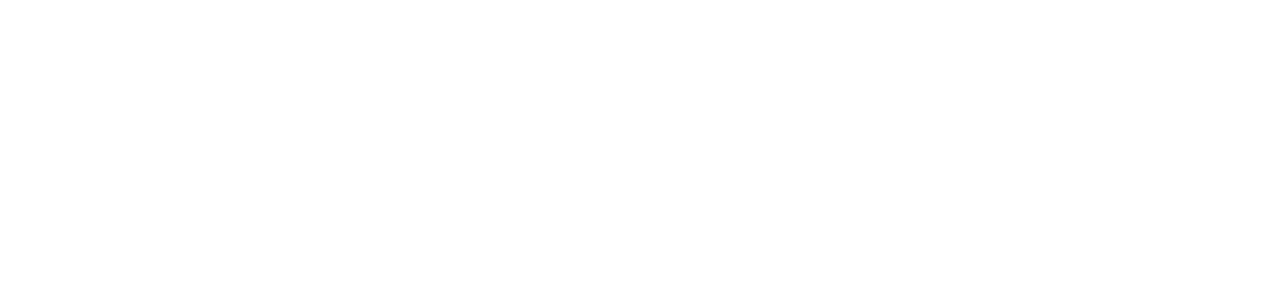
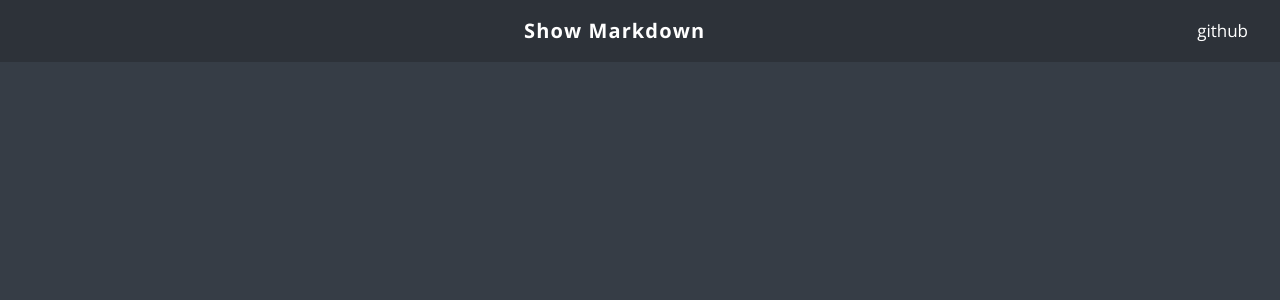
Before and after one commit to simon-dutka/show-markdown, a React (Create React App) app: page / in a window 1280 px wide. Shown: the top 300 px of the page. Built offline with nearby package versions, Linux system fonts and the light colour scheme.

Commit message:
feat: added navbar

```diff
--- a/src/App.js
+++ b/src/App.js
@@ -2,8 +2,14 @@
 
 import Navbar from './components/navbar/Navbar.js';
 
+import './app.scss';
+
 const App = () => {
-    return <></>;
+    return (
+        <>
+            <Navbar />
+        </>
+    );
 };
 
 export default App;
--- a/src/app.scss
+++ b/src/app.scss
@@ -21,7 +21,11 @@
 }
 
 body {
+    color: $white;
     font-size: 16px;
     font-weight: 400;
+    font-family: $openSans;
+
     scroll-behavior: smooth;
+    background: $gray;
 }
--- a/src/components/navbar/Navbar.js
+++ b/src/components/navbar/Navbar.js
@@ -0,0 +1,21 @@
+import React from 'react';
+import './navbar.scss';
+
+const navbar = () => {
+    return (
+        <nav className='navbar'>
+            <div className='navbar__container'>
+                <h1 className='navbar__title'>Show Markdown</h1>
+
+                <a
+                    className='navbar__link'
+                    href='https://github.com/simon-dutka/show-markdown'
+                >
+                    github
+                </a>
+            </div>
+        </nav>
+    );
+};
+
+export default navbar;
--- a/src/components/navbar/navbar.scss
+++ b/src/components/navbar/navbar.scss
@@ -0,0 +1,34 @@
+@import '../../index.scss';
+
+.navbar {
+    display: flex;
+    align-items: center;
+
+    height: 3.85rem;
+    width: 100%;
+    background: $darkBlue;
+
+    &__container {
+        display: flex;
+        align-items: center;
+        justify-content: space-between;
+
+        width: 95%;
+        margin: 0 auto;
+    }
+
+    &__title {
+        font-size: 1.25rem;
+        font-weight: 700;
+        letter-spacing: 0.07rem;
+
+        text-align: center;
+        margin: 0 auto;
+    }
+
+    &__link {
+        font-size: 1.0625rem;
+        font-weight: 400;
+        line-height: 1.4375rem;
+    }
+}
--- a/src/index.js
+++ b/src/index.js
@@ -1,7 +1,9 @@
-import React from 'react';
-import ReactDOM from 'react-dom';
+import { createRoot } from 'react-dom/client';
+import App from './App';
 
-import App from './App';
 import './index.scss';
 
-ReactDOM.render(<App />, document.getElementById('root'));
+const rootElement = document.getElementById('root');
+const root = createRoot(rootElement);
+
+root.render(<App />);
--- a/src/index.scss
+++ b/src/index.scss
@@ -1,6 +1,12 @@
 // Fonts
+@import url('https://fonts.googleapis.com/css2?family=Open+Sans:wght@400;500;600;700&display=swap');
+
+$openSans: 'Open Sans', sans-serif;
 
 // Colors
+$darkBlue: #2d3239;
+$gray: #363d46;
+$white: #ffffff;
 
 //RWD 450px, 750px, 1050px, 1400px
 $breakpoints: (
```
